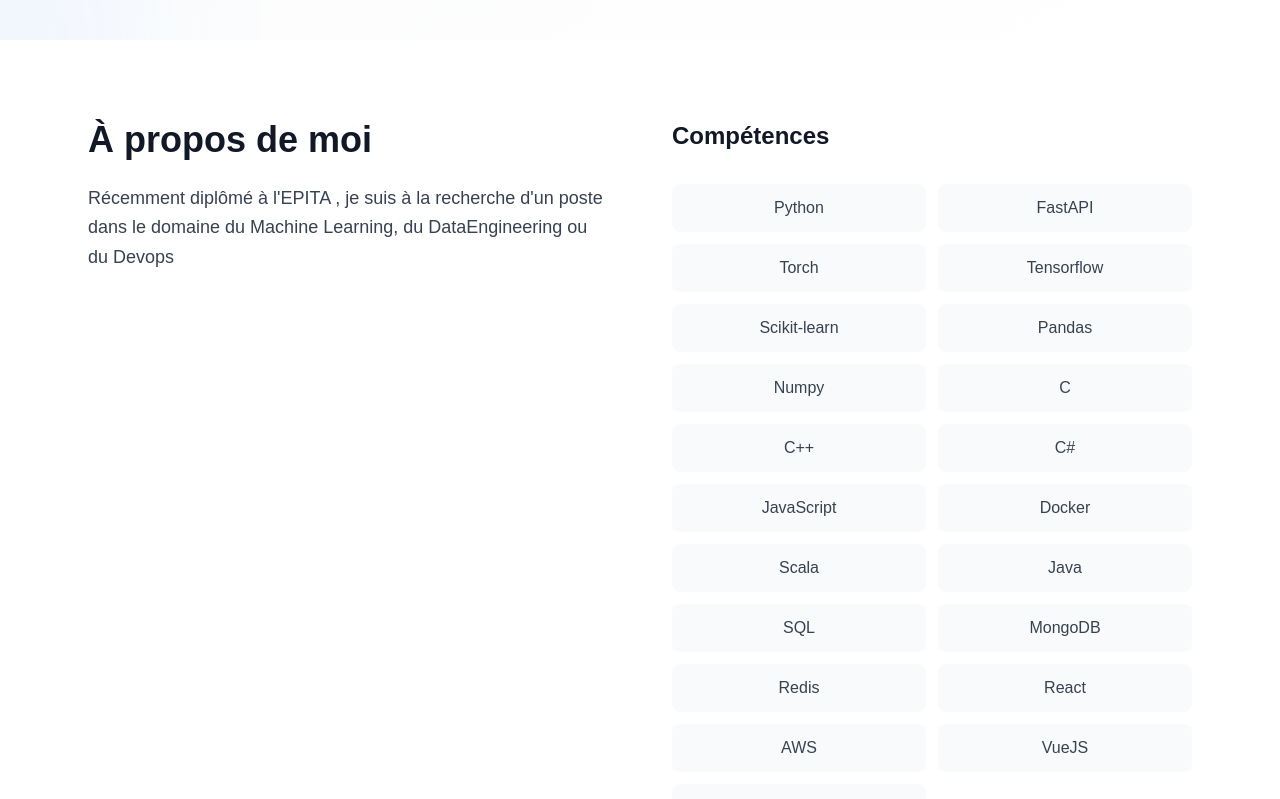
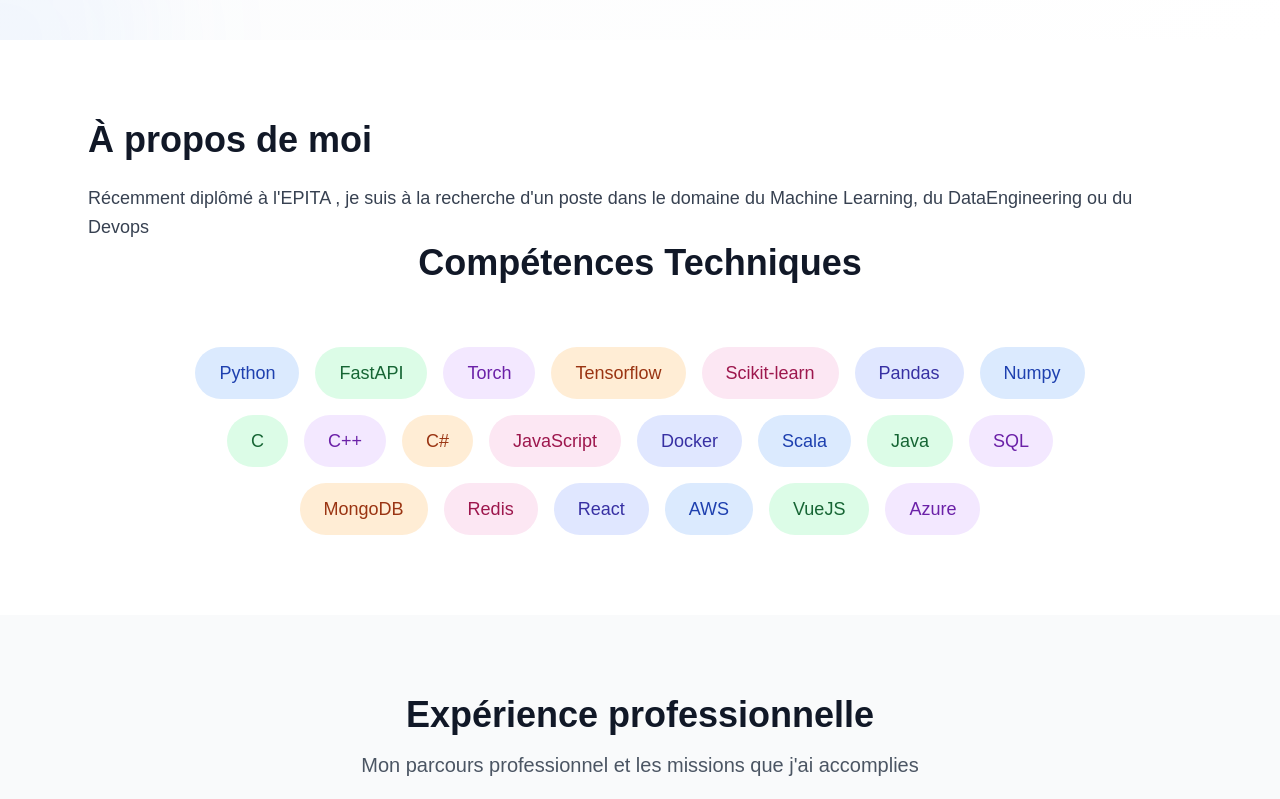
Before and after one commit to Bast-94/bast-94.github.io, a React (Vite) app: page / in a window 1280 px wide. Shown: the part 760-1559 px from the top of the page. Built offline with nearby package versions, Linux system fonts and the light colour scheme; a web font is replaced by a local one.

Commit message:
FIX(about section).

```diff
--- a/src/components/about-section.tsx
+++ b/src/components/about-section.tsx
@@ -4,10 +4,21 @@ interface AboutSectionProps {
 }
 
 export default function AboutSection({ about, skills }: AboutSectionProps) {
+  const getSkillColor = (index: number) => {
+    const colors = [
+      "bg-blue-100 text-blue-800 dark:bg-blue-900 dark:text-blue-200",
+      "bg-green-100 text-green-800 dark:bg-green-900 dark:text-green-200",
+      "bg-purple-100 text-purple-800 dark:bg-purple-900 dark:text-purple-200",
+      "bg-orange-100 text-orange-800 dark:bg-orange-900 dark:text-orange-200",
+      "bg-pink-100 text-pink-800 dark:bg-pink-900 dark:text-pink-200",
+      "bg-indigo-100 text-indigo-800 dark:bg-indigo-900 dark:text-indigo-200",
+    ]
+    return colors[index % colors.length]
+  }
   return (
     <section id="about" className="py-20 bg-white dark:bg-black">
       <div className="max-w-6xl mx-auto px-6">
-        <div className="grid lg:grid-cols-2 gap-16 items-start">
+        <div >
           {/* About Content */}
           <div>
             <h2 className="text-4xl font-bold text-gray-900 dark:text-white mb-6">À propos de moi</h2>
@@ -15,17 +26,21 @@ export default function AboutSection({ about, skills }: AboutSectionProps) {
           </div>
 
           {/* Skills */}
-          <div>
-            <h3 className="text-2xl font-bold text-gray-900 dark:text-white mb-8">Compétences</h3>
-            <div className="grid grid-cols-2 gap-3">
-              {skills.map((skill, index) => (
-                <div
-                  key={index}
-                  className="bg-gray-50 dark:bg-gray-900 px-4 py-3 rounded-lg text-center text-gray-700 dark:text-gray-300 hover:bg-accent hover:text-white dark:hover:bg-accent transition-colors"
-                >
-                  {skill}
-                </div>
-              ))}
+
+          <div className="container mx-auto px-6">
+            <h2 className="text-3xl lg:text-4xl font-bold text-center text-gray-900 dark:text-white mb-16">
+              Compétences Techniques
+            </h2>
+
+            <div className="max-w-4xl mx-auto">
+              <div className="flex flex-wrap justify-center gap-4">
+                {skills.map((skill, index) => (
+                  <span key={index} className={`px-6 py-3 rounded-full font-medium text-lg transition-transform hover:scale-105 ${getSkillColor(index)}`}>
+                    {skill}
+                  </span>
+                ))
+                }
+              </div>
             </div>
           </div>
         </div>
```
